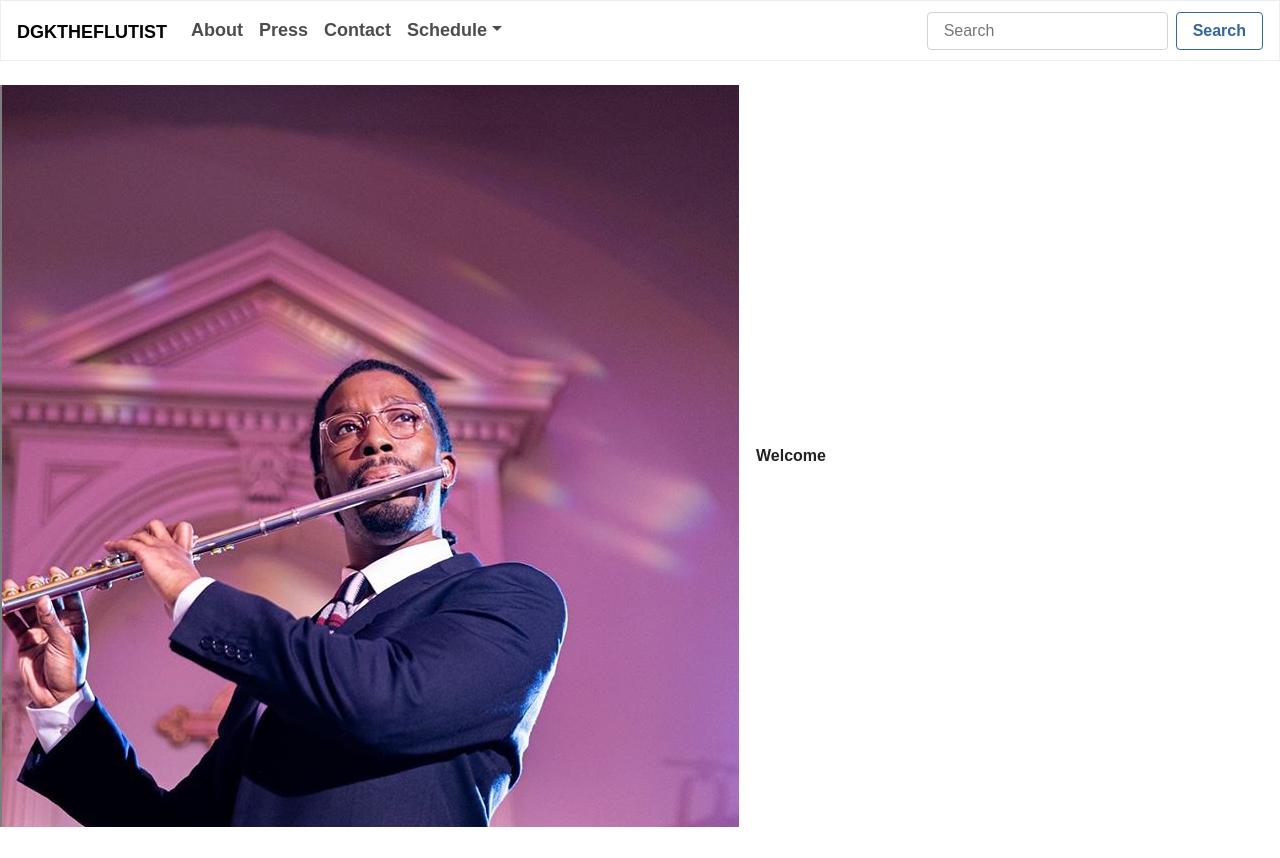
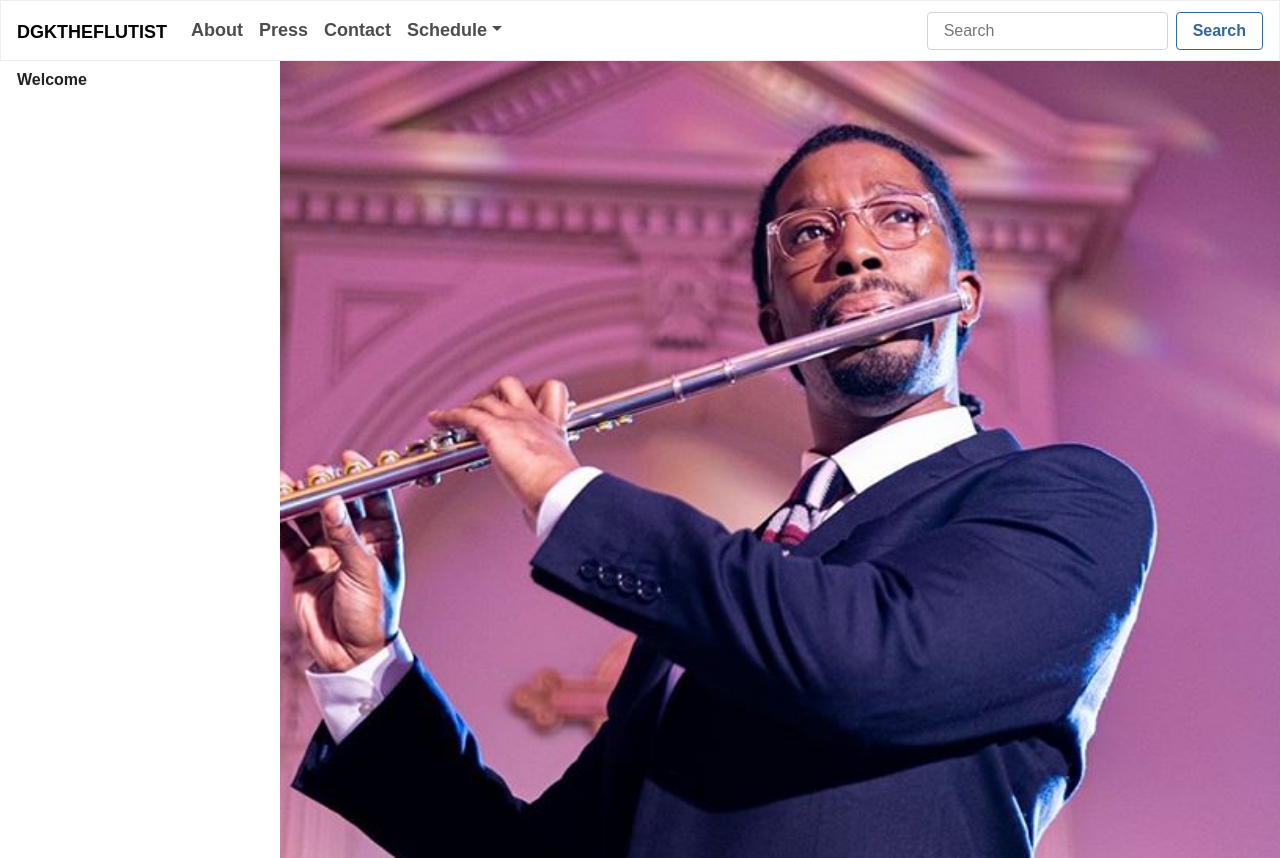
Before and after one commit to ksuares1/dport, a React (Create React App) app in the folder deshaun/: page / in a window 1280 px wide. Before the commit the page ends 827 px from the top, so only its background shows below. Built offline with nearby package versions, Linux system fonts and the light colour scheme; a web font is replaced by a local one.

Commit message:
added code to about and homepage

```diff
--- a/deshaun/src/App.js
+++ b/deshaun/src/App.js
@@ -12,9 +12,7 @@ function App() {
     <div>
       <Router>
         <div>
-          <Navbar />
-          <br>
-          </br>
+           <Navbar />
           <div>
             <Route exact path="/" component={HomeComponent} />
             <Route exact path="/about" component={AboutComponent} />
--- a/deshaun/src/components/Home/index.js
+++ b/deshaun/src/components/Home/index.js
@@ -1,14 +1,17 @@
 import React from "react";
-import { MDBBtn } from "mdbreact";
+ import { MDBBtn } from "mdbreact";
 
 
 const HomePage=() => {
     return(
-        <div >
+        <main >
 
-         <img src={require("../../assets/img/deshaun-home.png")} alt=" Deshaun" />
-         <MDBBtn href="/about" gradient="purple">Welcome</MDBBtn>
-        </div>
+         <img className="home-pic" src={require("../../assets/img/deshaun-home.png")}  width="1000px" alt=" Deshaun" />
+
+         <div>
+          <MDBBtn href="/about" gradient="purple">Welcome</MDBBtn>
+          </div>
+        </main>
     )
 }
 
--- a/deshaun/src/index.css
+++ b/deshaun/src/index.css
@@ -10,6 +10,13 @@ body {
 code {
   font-family: source-code-pro, Menlo, Monaco, Consolas, 'Courier New',
     monospace;
+}
+
+/* Homepage */
+.home-pic{
+text-align:center;
+margin:auto;
+float:right;
 }
 
 /* About Page */
@@ -27,6 +34,7 @@ code {
   margin:auto;
   height:70%;
   width:25%;
+
 }
 
 /* .about-bg{
--- a/deshaun/src/pages/About.js
+++ b/deshaun/src/pages/About.js
@@ -1,10 +1,11 @@
 import React from "react";
 import AboutPage from "../components/About";
-
+// import Navbar from './components/Nav';
 
 const AboutComponent = () => {
     return (
         <main className="about-bg">
+            {/* <Navbar/> */}
             <br>
             </br>
             <AboutPage/>
```
Also changed, not shown: deshaun/src/assets/img/deshaun-home.png.
